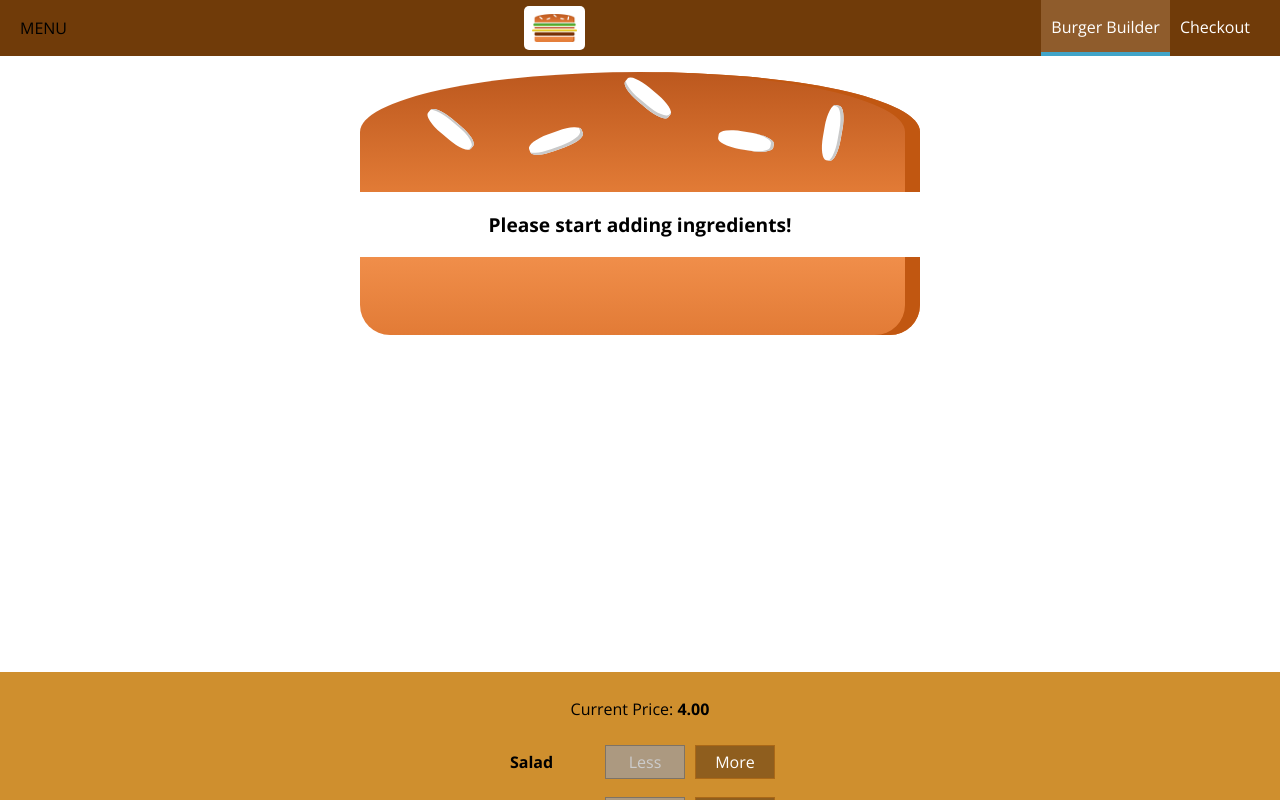
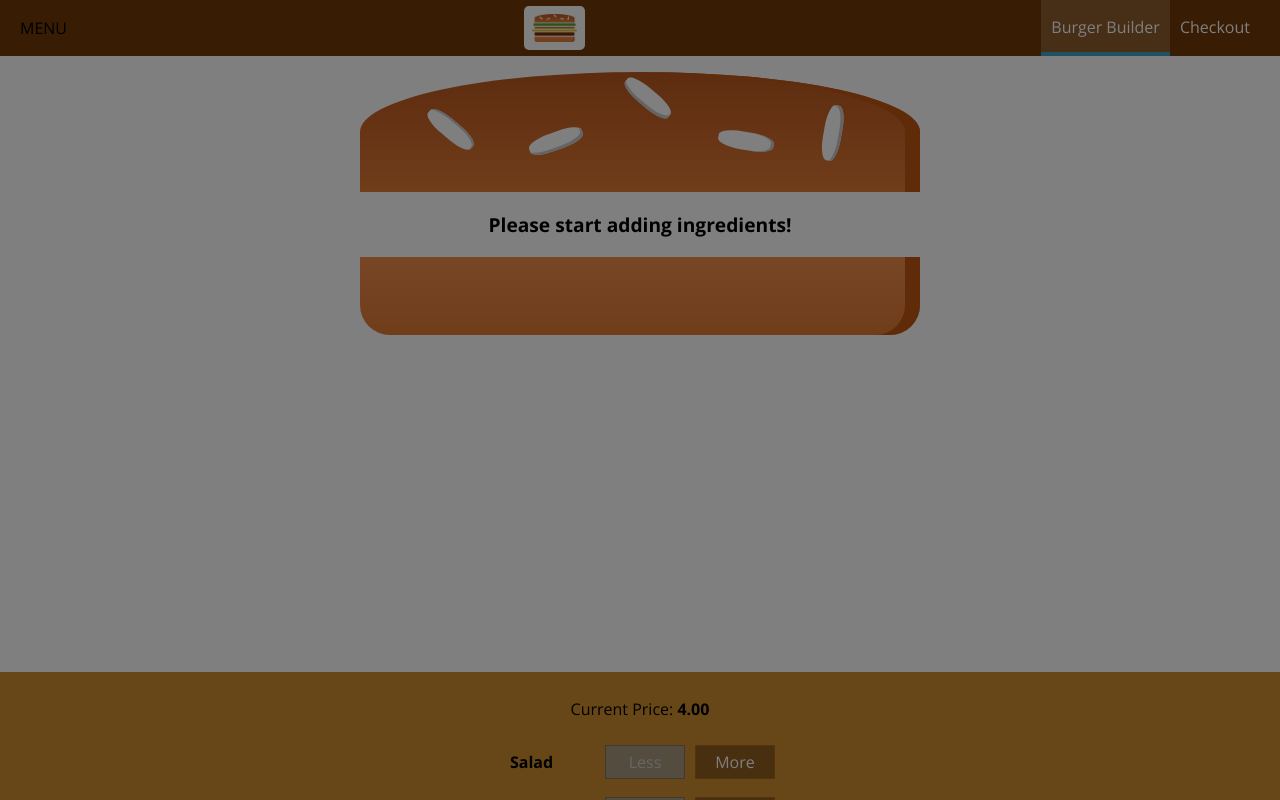
Before and after one commit to ammar4568/burger-builder-react, a React (Create React App) app: page / in a window 1280 px wide. Shown: the top 800 px of the page. Built offline with nearby package versions, Linux system fonts and the light colour scheme.

Commit message:
33. Reusing the Backdrop

```diff
--- a/src/components/Layout/Layout.js
+++ b/src/components/Layout/Layout.js
@@ -1,20 +1,32 @@
-import React from 'react'
+import React, { Component } from 'react'
 
 import Auxiliary from '../../hoc/Auxiliary';
 import classes from './Layout.module.css';
 import Toolbar from '../../components/Navigation/Toolbar/Toolbar';
 import SideDrawer from '../../components/Navigation/SideDrawer/SideDrawer';
 
-const Layout = (props) => {
+class Layout extends Component {
+    state = {
+        showSideDrawer: true
+    }
+
+    sideDrawerClosedHandler = () => {
+        this.setState({ showSideDrawer: false })
+    }
+
+    render() {
         return (
             <Auxiliary>
                 <Toolbar />
-            <SideDrawer />
+                <SideDrawer
+                    open={this.state.showSideDrawer}
+                    closed={this.sideDrawerClosedHandler} />
                 <main className={classes.Content}>
-                {props.children}
+                    {this.props.children}
                 </main>
             </Auxiliary>
         )
     }
+}
 
 export default Layout
--- a/src/components/Navigation/SideDrawer/SideDrawer.js
+++ b/src/components/Navigation/SideDrawer/SideDrawer.js
@@ -3,10 +3,19 @@ import React from 'react'
 import Logo from '../../Logo/Logo';
 import NavigationItems from '../NavigationItems/NavigationItems'
 import classes from './SideDrawer.module.css';
+import Backdrop from '../../UI/Backdrop/Backdrop';
+import Auxiliary from '../../../hoc/Auxiliary';
 
 const sideDrawer = (props) => {
+    let attachedClasses = [classes.SideDrawer, classes.Close];
+    if (props.open) {
+        attachedClasses = [classes.SideDrawer, classes.Open];
+    }
+
     return (
-        <div className={classes.SideDrawer}>
+        <Auxiliary>
+            <Backdrop show={props.open} clicked={props.closed} />
+            <div className={attachedClasses.join(' ')}>
                 <div className={classes.Logo}>
                     <Logo />
                 </div>
@@ -14,6 +23,7 @@ const sideDrawer = (props) => {
                     <NavigationItems />
                 </nav>
             </div>
+        </Auxiliary>
     )
 }
 
```
Lines whose indentation alone changed are shown as unchanged.
